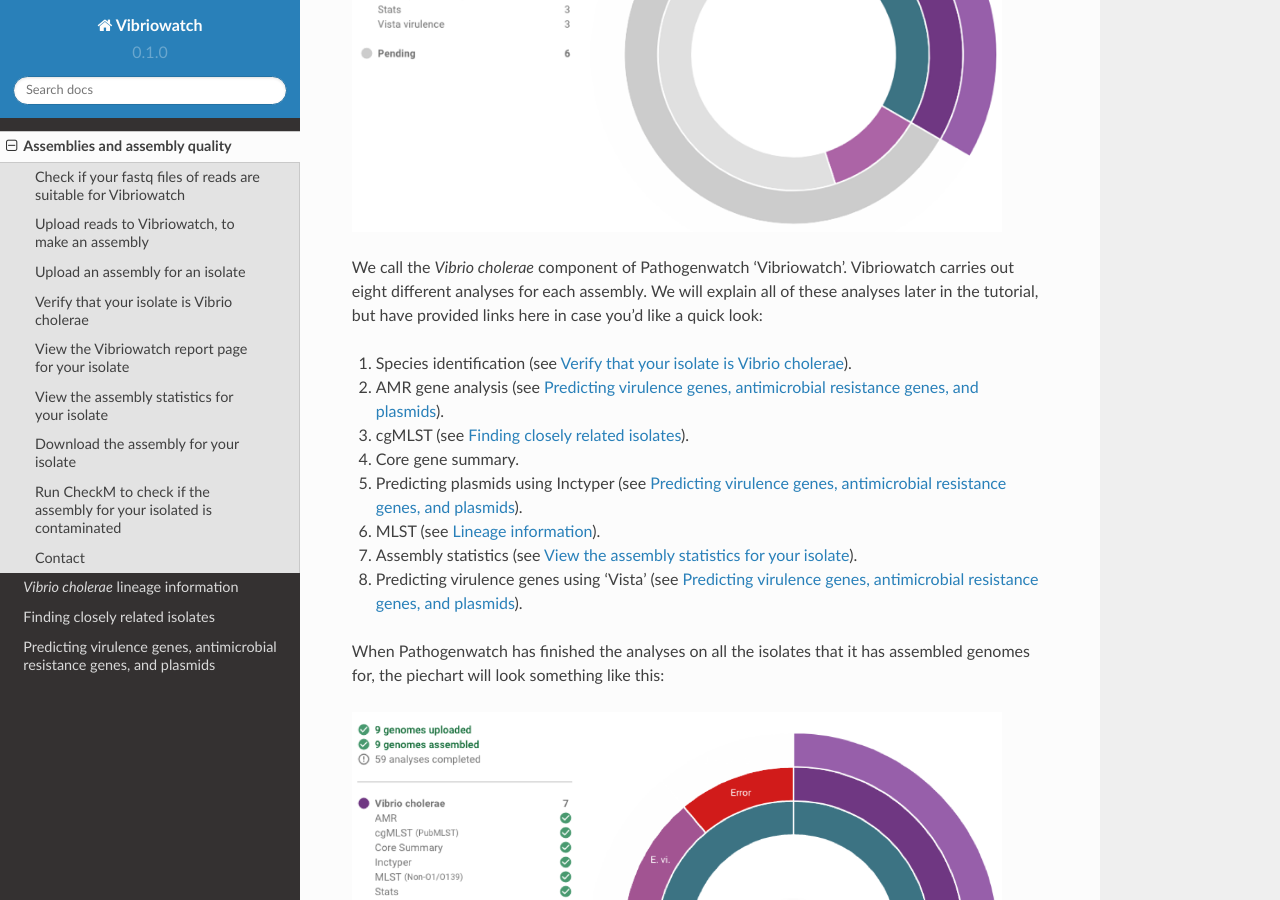
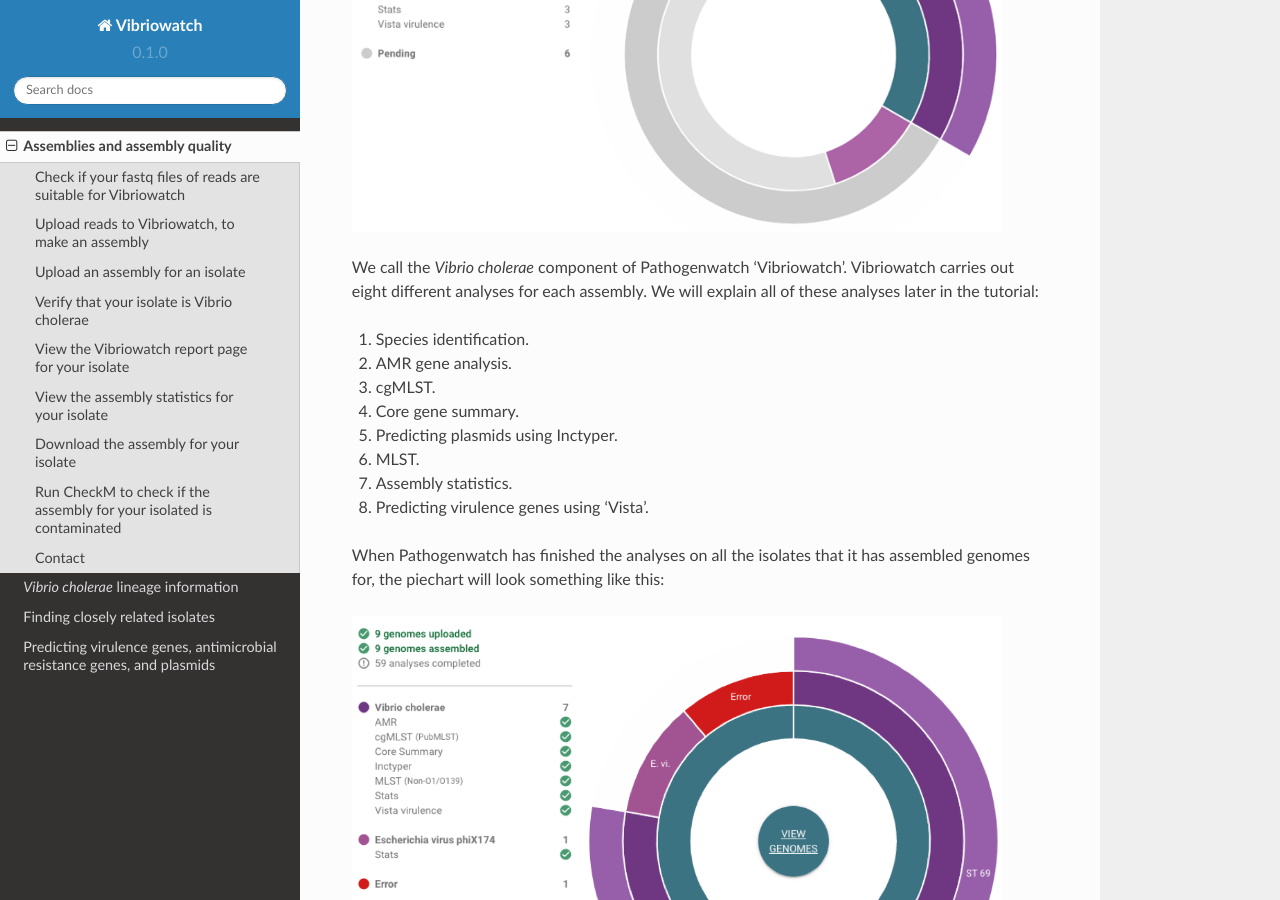
Before and after one commit to avrilcoghlan/cholerabook, a Sphinx documentation site: the page built from docs/source/assemblies.rst, in a window 1280 px wide and 900 px high, scrolled down 4378 px. Built offline with Sphinx 7.4.7 and the Read the Docs theme 2.0.0, drawn with Linux system fonts in a browser that asks for light colours.

Commit message:
Update assemblies.rst
Fixing cross-references.

```diff
--- a/docs/source/assemblies.rst
+++ b/docs/source/assemblies.rst
@@ -94,16 +94,16 @@
 .. image:: Picture6.png
   :width: 650
 
-We call the *Vibrio cholerae* component of Pathogenwatch 'Vibriowatch'. Vibriowatch carries out eight different analyses for each assembly. We will explain all of these analyses later in the tutorial, but have provided links here in case you'd like a quick look:
+We call the *Vibrio cholerae* component of Pathogenwatch 'Vibriowatch'. Vibriowatch carries out eight different analyses for each assembly. We will explain all of these analyses later in the tutorial:
 
-#. Species identification (see `Verify that your isolate is Vibrio cholerae`_).
-#. AMR gene analysis (see `Predicting virulence genes, antimicrobial resistance genes, and plasmids <virulenceAMR.rst>`__).
-#. cgMLST (see `Finding closely related isolates <closerelatives.rst>`__).
+#. Species identification.
+#. AMR gene analysis.
+#. cgMLST.
 #. Core gene summary.
-#. Predicting plasmids using Inctyper (see `Predicting virulence genes, antimicrobial resistance genes, and plasmids <virulenceAMR.rst>`__).
-#. MLST (see `Lineage information <mlst.rst>`__).
-#. Assembly statistics (see `View the assembly statistics for your isolate`_).
-#. Predicting virulence genes using 'Vista' (see `Predicting virulence genes, antimicrobial resistance genes, and plasmids <virulenceAMR.rst>`__).
+#. Predicting plasmids using Inctyper.
+#. MLST.
+#. Assembly statistics.
+#. Predicting virulence genes using 'Vista'.
 
 When Pathogenwatch has finished the analyses on all the isolates that it has assembled genomes for, the piechart will look something like this:
 
```
